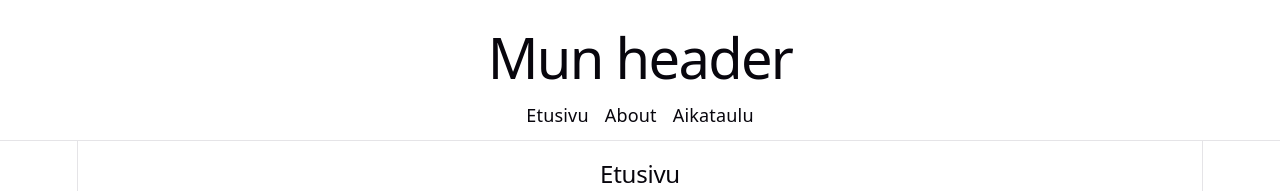
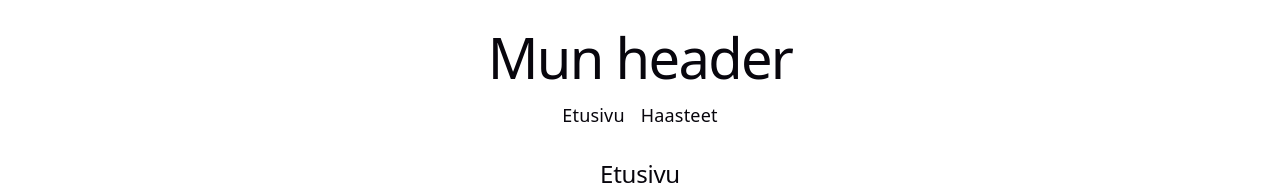
Before and after one commit to Ilmari-Luukkainen/junctionxturku, a React (Vite) app in the folder junction/: page / in a window 1280 px wide. Shown: the top 191 px of the page. Built offline with nearby package versions, Linux system fonts and the light colour scheme.

Commit message:
SPA default and bug fixes

```diff
--- a/junction/src/App.css
+++ b/junction/src/App.css
@@ -190,7 +190,7 @@
   transition: transform 0.3s ease;
   z-index: 1000;
   background: var(--bg);
-  border-bottom: 1px solid var(--border);
+  border-bottom: 0px solid var(--border);
   padding: 12px 20px;
   box-sizing: border-box;
 }
--- a/junction/src/App.jsx
+++ b/junction/src/App.jsx
@@ -3,12 +3,12 @@ import './App.css'
 import Header from './Header'
 
 const routes = {
-  '/': 'hero',
-  '/about': 'about',
-  '/schedule': 'schedule',
+  '/': 'homepage',
+  '/challenges': 'challenges',
+  '/edit': 'edit',
 }
 
-const resolvePath = (path) => routes[path] ?? 'hero'
+const resolvePath = (path) => routes[path] ?? 'homepage'
 
 function App() {
   const [activeSection, setActiveSection] = useState(() => resolvePath(location.pathname))
@@ -39,24 +39,24 @@ function App() {
     <>
       <Header onNavigate={navigateTo} />
       <main className="view-container">
-        {activeSection === 'hero' && (
-          <section id="hero">
+        {activeSection === 'homepage' && (
+          <section id="homepage">
             <h2>Etusivu</h2>
             <p>Tervetuloa Junction-sivulle.</p>
           </section>
         )}
 
-        {activeSection === 'about' && (
-          <section id="about">
-            <h2>About</h2>
-            <p>Tämä on SPA-esimerkki, jossa URL vaihtuu ilman uudelleenlatausta.</p>
+        {activeSection === 'challenges' && (
+          <section id="challenges">
+            <h2>Haasteet</h2>
+            <p>Täällä näkyy haasteet.</p>
           </section>
         )}
 
-        {activeSection === 'schedule' && (
-          <section id="schedule">
-            <h2>Aikataulu</h2>
-            <p>Täällä näkyy tapahtuman aikataulu.</p>
+        {activeSection === 'edit' && (
+          <section id="edit">
+            <h2>Muokkaa</h2>
+            <p>Täällä näkyy muokkausmahdollisuus.</p>
           </section>
         )}
       </main>
--- a/junction/src/Header.jsx
+++ b/junction/src/Header.jsx
@@ -35,23 +35,15 @@ function Header({ onNavigate }) {
           Etusivu
         </a>
         <a
-          href="/about"
+          href="/Challenges"
           onClick={(event) => {
             event.preventDefault();
-            onNavigate('/about');
+            onNavigate('/challenges');
           }}
         >
-          About
+          Haasteet
         </a>
-        <a
-          href="/schedule"
-          onClick={(event) => {
-            event.preventDefault();
-            onNavigate('/schedule');
-          }}
-        >
-          Aikataulu
-        </a>
+
       </nav>
     </header>
   );
--- a/junction/src/index.css
+++ b/junction/src/index.css
@@ -55,11 +55,11 @@ body {
 }
 
 #root {
-  width: 1126px;
+  width: 100%;
   max-width: 100%;
   margin: 0 auto;
   text-align: center;
-  border-inline: 1px solid var(--border);
+  border-inline: 0px solid var(--border);
   min-height: 100svh;
   display: flex;
   flex-direction: column;
```
